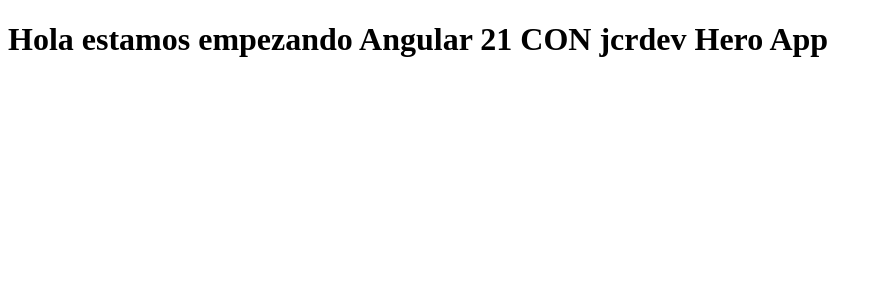
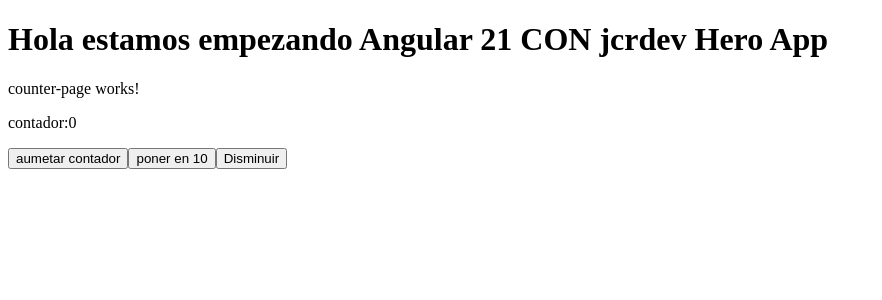
Before and after one commit to JcrDev-code/heroApp21, an Angular app: page / in a window 1280 px wide. Shown: the top 300 px of the page, without its empty margins (0-882 px from the left). Built offline with nearby package versions, Linux system fonts and the light colour scheme.

Commit message:
feat: primer component uso se data binding en counterPage

```diff
--- a/src/app/app.routes.ts
+++ b/src/app/app.routes.ts
@@ -1,3 +1,9 @@
 import { Routes } from '@angular/router';
+import { CounterPage } from './counter-page/counter-page';
 
-export const routes: Routes = [];
+export const routes: Routes = [
+  {
+    path: '',
+    component: CounterPage,
+  },
+];
--- /dev/null
+++ b/src/app/counter-page/counter-page.html
@@ -0,0 +1,7 @@
+<p>counter-page works!</p>
+
+<p>contador:{{ counter }}</p>
+
+<button (click)="increment()">aumetar contador</button>
+<button (click)="reset()" [disabled]="isDisabled()">poner en 10</button>
+<button (click)="decrement()">Disminuir</button>
--- /dev/null
+++ b/src/app/counter-page/counter-page.ts
@@ -0,0 +1,31 @@
+import { Component } from '@angular/core';
+
+@Component({
+  selector: 'app-counter-page',
+  imports: [],
+  templateUrl: './counter-page.html',
+  styleUrl: './counter-page.css',
+})
+export class CounterPage {
+  counter = 0;
+
+  increment() {
+    this.counter++;
+  }
+
+  decrement() {
+    this.counter--;
+  }
+
+  reset() {
+    this.counter = 10;
+  }
+
+  isDisabled() {
+    if (this.counter == 10) {
+      return true;
+    }
+
+    return false;
+  }
+}
```
Also changed, not shown: src/app/counter-page/counter-page.css (added).
